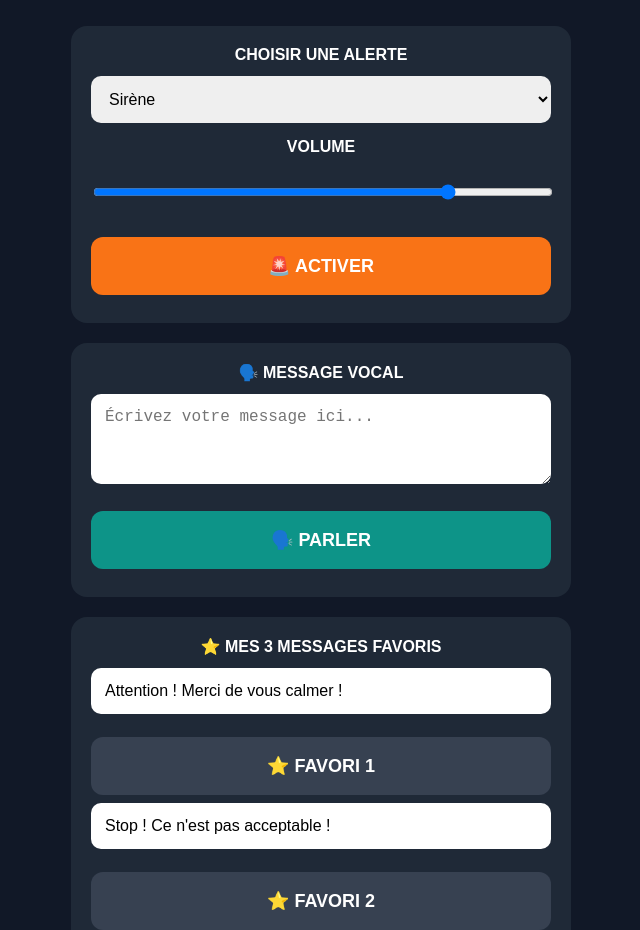
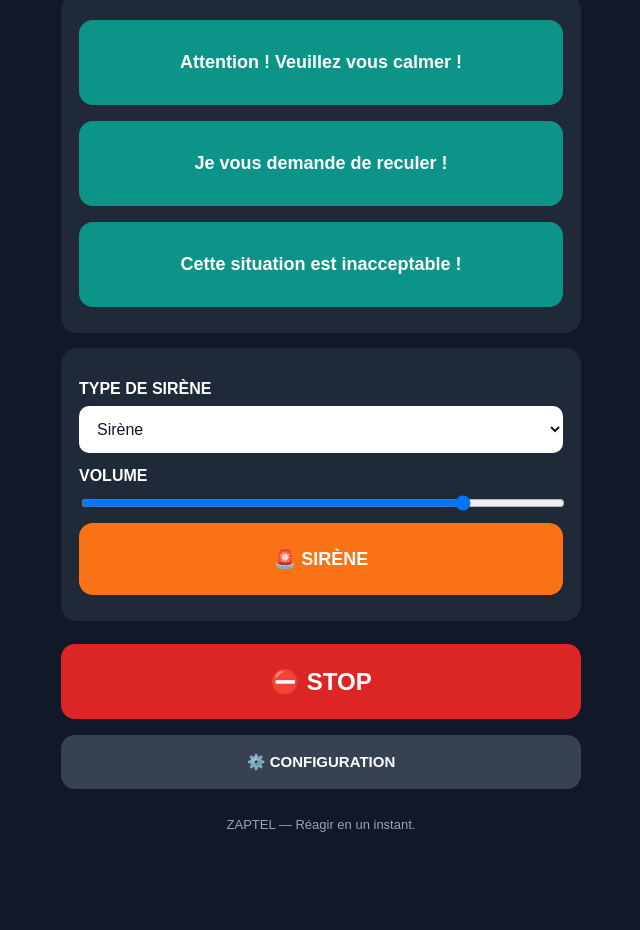
Before and after one commit to Felix-tel/BlokPub-app, a plain HTML site: page index.html in a window 1280 px wide. Shown: the part 110-1040 px from the top of the page, without its empty margins (319-959 px from the left). After the commit the page ends 960 px from the top, so only its background shows below. Drawn offline with Linux system fonts and the light colour scheme.

Commit message:
Update index.html

```diff
--- a/index.html
+++ b/index.html
@@ -1,3 +1,4 @@
+
 
 
 <!DOCTYPE html>
@@ -14,93 +15,130 @@
 
 body {
   margin: 0;
+  padding: 18px;
   font-family: Arial, sans-serif;
   background: #111827;
   color: white;
-  text-align: center;
-  padding: 20px;
 }
 
 .container {
-  max-width: 500px;
+  max-width: 520px;
   margin: auto;
 }
 
+header {
+  text-align: center;
+  margin-bottom: 20px;
+}
+
 .logo {
-  font-size: 42px;
+  font-size: 40px;
   font-weight: bold;
   letter-spacing: 5px;
-  margin-top: 20px;
+  color: #14b8a6;
 }
 
 .subtitle {
   color: #9ca3af;
-  margin-bottom: 30px;
+  font-size: 14px;
+  margin-top: 5px;
 }
 
-.panel {
-  background: #1f2937;
-  padding: 20px;
-  border-radius: 16px;
-  margin-bottom: 20px;
-}
-
-label {
-  display: block;
-  margin-bottom: 12px;
-  font-weight: bold;
-}
-
-select, input, textarea {
-  width: 100%;
-  padding: 14px;
-  border-radius: 10px;
-  border: none;
-  margin-bottom: 15px;
-  font-size: 16px;
-}
-
-textarea {
-  resize: vertical;
-  min-height: 90px;
+button, input, select, textarea {
+  font-family: inherit;
 }
 
 button {
   width: 100%;
   border: none;
-  padding: 18px;
+  border-radius: 14px;
+  padding: 18px 14px;
   margin: 8px 0;
-  border-radius: 12px;
   font-size: 18px;
   font-weight: bold;
   cursor: pointer;
 }
 
-.siren {
+.messageButton {
+  background: #0d9488;
+  color: white;
+  min-height: 85px;
+  line-height: 1.3;
+  overflow-wrap: anywhere;
+}
+
+.sirenButton {
   background: #f97316;
   color: white;
+  min-height: 72px;
 }
 
-.voice {
+.stopButton {
+  background: #dc2626;
+  color: white;
+  min-height: 75px;
+  font-size: 24px;
+}
+
+.configButton {
+  background: #374151;
+  color: white;
+  font-size: 15px;
+}
+
+.panel {
+  background: #1f2937;
+  padding: 18px;
+  border-radius: 16px;
+  margin: 15px 0;
+}
+
+label {
+  display: block;
+  font-weight: bold;
+  margin: 14px 0 8px;
+}
+
+input[type="text"], textarea, select {
+  width: 100%;
+  padding: 14px;
+  border-radius: 10px;
+  border: none;
+  font-size: 16px;
+  background: white;
+  color: #111827;
+}
+
+input[type="range"] {
+  width: 100%;
+}
+
+.saveButton {
   background: #0d9488;
   color: white;
 }
 
-.stop {
-  background: #dc2626;
-  color: white;
-  font-size: 24px;
-}
-
-.favorite {
+.backButton {
   background: #374151;
   color: white;
 }
 
+.hidden {
+  display: none;
+}
+
 .small {
+  color: #9ca3af;
   font-size: 13px;
-  color: #9ca3af;
+  text-align: center;
+  margin-top: 20px;
 }
+
+.sectionTitle {
+  text-align: center;
+  margin-bottom: 15px;
+}
+
 </style>
 </head>
 
@@ -108,73 +146,178 @@ button {
 
 <div class="container">
 
+<header>
   <div class="logo">ZAPTEL</div>
   <div class="subtitle">C'est vous qui donnez le ton.</div>
+</header>
+
+<!-- ÉCRAN INTERVENTION -->
+
+<div id="mainScreen">
 
   <div class="panel">
 
-<label for="sound">CHOISIR UNE ALERTE</label>
+    <button class="messageButton" id="btn1" onclick="speakFavorite(0)">
+    </button>
 
-<select id="sound">
+    <button class="messageButton" id="btn2" onclick="speakFavorite(1)">
+    </button>
+
+    <button class="messageButton" id="btn3" onclick="speakFavorite(2)">
+    </button>
+
+  </div>
+
+  <div class="panel">
+
+    <label for="soundType">TYPE DE SIRÈNE</label>
+
+    <select id="soundType">
       <option value="siren">Sirène</option>
       <option value="alarm">Alarme</option>
       <option value="buzzer">Buzzer</option>
       <option value="funny">Humour</option>
     </select>
 
-<label>VOLUME</label>
+    <label for="volume">VOLUME</label>
+
     <input type="range" id="volume" min="0" max="100" value="80">
 
-<button class="siren" onclick="startSound()">
-🚨 ACTIVER
+    <button class="sirenButton" onclick="startSound()">
+      🚨 SIRÈNE
     </button>
 
   </div>
 
-<div class="panel">
+  <button class="stopButton" onclick="stopAll()">
+    ⛔ STOP
+  </button>
 
-<label>🗣️ MESSAGE VOCAL</label>
-
-<textarea id="message" placeholder="Écrivez votre message ici..."></textarea>
-
-<button class="voice" onclick="speakMessage()">
-🗣️ PARLER
+  <button class="configButton" onclick="openConfig()">
+    ⚙️ CONFIGURATION
   </button>
 
 </div>
 
+<!-- ÉCRAN CONFIGURATION -->
+
+<div id="configScreen" class="hidden">
+
   <div class="panel">
 
-<label>⭐ MES 3 MESSAGES FAVORIS</label>
+    <h2 class="sectionTitle">⚙️ Configuration</h2>
 
-<input id="fav1" value="Attention ! Merci de vous calmer !">
-<button class="favorite" onclick="speakFavorite(1)">
-⭐ FAVORI 1
+    <label for="config1">Message vocal 1</label>
+    <textarea id="config1"></textarea>
+
+    <label for="config2">Message vocal 2</label>
+    <textarea id="config2"></textarea>
+
+    <label for="config3">Message vocal 3</label>
+    <textarea id="config3"></textarea>
+
+    <button class="saveButton" onclick="saveConfig()">
+      💾 ENREGISTRER
     </button>
 
-<input id="fav2" value="Stop ! Ce n'est pas acceptable !">
-<button class="favorite" onclick="speakFavorite(2)">
-⭐ FAVORI 2
-</button>
-
-<input id="fav3" value="Je vous demande de vous arrêter !">
-<button class="favorite" onclick="speakFavorite(3)">
-⭐ FAVORI 3
+    <button class="backButton" onclick="closeConfig()">
+      ↩ RETOUR
     </button>
 
   </div>
 
-<button class="stop" onclick="stopAll()">
-⛔ STOP
-</button>
+</div>
 
-<p class="small">
+<footer class="small">
 ZAPTEL — Réagir en un instant.
-</p>
+</footer>
 
 </div>
 
 <script>
+
+// MESSAGES
+
+let messages = [
+  "Attention ! Veuillez vous calmer !",
+  "Je vous demande de reculer !",
+  "Cette situation est inacceptable !"
+];
+
+function loadMessages() {
+  try {
+    const saved = localStorage.getItem("zaptel_messages");
+
+    if (saved) {
+      const parsed = JSON.parse(saved);
+
+      if (Array.isArray(parsed) && parsed.length === 3) {
+        messages = parsed;
+      }
+    }
+  } catch(e) {}
+
+  updateButtons();
+}
+
+function updateButtons() {
+  document.getElementById("btn1").textContent = messages[0];
+  document.getElementById("btn2").textContent = messages[1];
+  document.getElementById("btn3").textContent = messages[2];
+}
+
+function openConfig() {
+  stopAll();
+
+  document.getElementById("mainScreen").classList.add("hidden");
+  document.getElementById("configScreen").classList.remove("hidden");
+
+  document.getElementById("config1").value = messages[0];
+  document.getElementById("config2").value = messages[1];
+  document.getElementById("config3").value = messages[2];
+}
+
+function saveConfig() {
+
+  messages = [
+    document.getElementById("config1").value.trim(),
+    document.getElementById("config2").value.trim(),
+    document.getElementById("config3").value.trim()
+  ];
+
+  localStorage.setItem("zaptel_messages", JSON.stringify(messages));
+
+  updateButtons();
+
+  closeConfig();
+}
+
+function closeConfig() {
+  document.getElementById("configScreen").classList.add("hidden");
+  document.getElementById("mainScreen").classList.remove("hidden");
+}
+
+// VOIX
+
+function speakFavorite(index) {
+
+  const text = messages[index];
+
+  if (!text) return;
+
+  stopAll();
+
+  const utterance = new SpeechSynthesisUtterance(text);
+
+  utterance.lang = "fr-FR";
+  utterance.rate = 1.1;
+  utterance.pitch = 1;
+  utterance.volume = document.getElementById("volume").value / 100;
+
+  speechSynthesis.speak(utterance);
+}
+
+// SIRENE
 
 let audioContext = null;
 let oscillator = null;
@@ -182,6 +325,7 @@ let gainNode = null;
 let soundInterval = null;
 
 function stopSound() {
+
   if (soundInterval) {
     clearInterval(soundInterval);
     soundInterval = null;
@@ -211,11 +355,12 @@ function startSound() {
   audioContext = new (window.AudioContext || window.webkitAudioContext)();
 
   gainNode = audioContext.createGain();
+
   gainNode.gain.value = document.getElementById("volume").value / 100;
 
   gainNode.connect(audioContext.destination);
 
-  const type = document.getElementById("sound").value;
+  const type = document.getElementById("soundType").value;
 
   oscillator = audioContext.createOscillator();
   oscillator.connect(gainNode);
@@ -238,9 +383,11 @@ function startSound() {
   oscillator.start();
 
   if (type === "siren") {
+
     let high = true;
 
     soundInterval = setInterval(() => {
+
       if (!audioContext || !oscillator) return;
 
       oscillator.frequency.setValueAtTime(
@@ -249,13 +396,17 @@ function startSound() {
       );
 
       high = !high;
+
     }, 500);
+
   }
 
   else if (type === "alarm") {
+
     let high = true;
 
     soundInterval = setInterval(() => {
+
       if (!audioContext || !oscillator) return;
 
       oscillator.frequency.setValueAtTime(
@@ -264,48 +415,14 @@ function startSound() {
       );
 
       high = !high;
+
     }, 300);
-  }
+
   }
 
-function speakMessage() {
-
-  const text = document.getElementById("message").value.trim();
-
-  if (!text) {
-    alert("Veuillez écrire un message.");
-    return;
 }
 
-  stopAll();
-
-  const utterance = new SpeechSynthesisUtterance(text);
-
-  utterance.lang = "fr-FR";
-  utterance.rate = 1.1;
-  utterance.pitch = 1;
-  utterance.volume = document.getElementById("volume").value / 100;
-
-  speechSynthesis.speak(utterance);
-}
-
-function speakFavorite(number) {
-
-  let text = document.getElementById("fav" + number).value.trim();
-
-  if (!text) return;
-
-  stopAll();
-
-  const utterance = new SpeechSynthesisUtterance(text);
-
-  utterance.lang = "fr-FR";
-  utterance.rate = 1.1;
-  utterance.pitch = 1;
-  utterance.volume = document.getElementById("volume").value / 100;
-
-  speechSynthesis.speak(utterance);
-}
+// STOP GÉNÉRAL
 
 function stopAll() {
 
@@ -316,6 +433,10 @@ function stopAll() {
   }
 }
 
+// INITIALISATION
+
+loadMessages();
+
 </script>
 
 </body>
```
Lines whose indentation alone changed are shown as unchanged.
